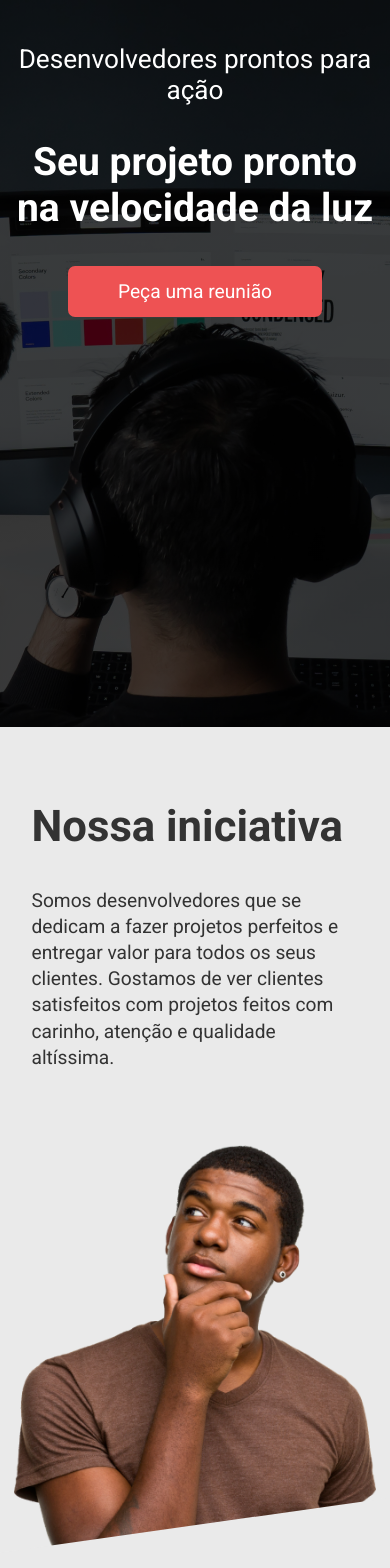
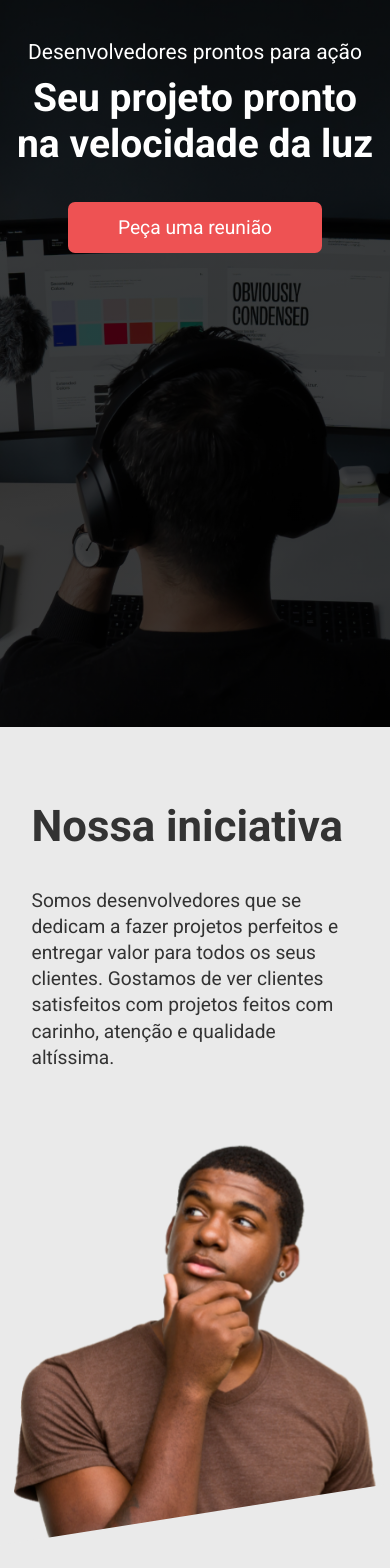
Before and after one commit to ManuCoutinho/meuFreela, a React (Vite) app: page / in a window 390 px wide. Shown: the part 120-1688 px from the top of the page. Built offline with nearby package versions, Linux system fonts and the light colour scheme.

Commit message:
:art: style: include css animations

```diff
--- a/src/components/Contacts/index.jsx
+++ b/src/components/Contacts/index.jsx
@@ -1,4 +1,4 @@
-import { useEffect, useState } from "react";
+import { useState } from "react";
 import { toast } from "react-toastify";
 import { Button } from "../Button";
 import { Input } from "../Input";
@@ -10,7 +10,7 @@ export function Contacts() {
 
   function handleOnInput(e) {
     e.preventDefault();
-    if (valueName !== "" && valueTel !== "" && valueTel.length >= 11) {
+    if (!valueName !== "" && valueTel !== "" && valueTel.length >= 11) {
       toast.success("Aguarde nosso contato!", {
         position: "bottom-right",
         autoClose: 4000,
@@ -72,7 +72,8 @@ export function Contacts() {
             type="submit"
             aria-label="peça uma reunião"
             text={"Peça uma reunião"}
-          ></Button>
+          >
+          </Button>
         </form>
       </div>
     </section>
--- a/src/components/Main/styles.module.scss
+++ b/src/components/Main/styles.module.scss
@@ -1,29 +1,28 @@
 @import "../../styles/base/variables";
 @import "../../styles/base/componets";
+@import "../../styles/base/animations";
 
 :root {
   @media (max-width: 780px) {
     .mainContainer {
-      background: linear-gradient(
-          rgba(0, 0, 0, 0.75) 0%,
-          rgba(0, 0, 0, 0.75) 100%
-        ),
-        url(#{$path}/imgMainBanner.webp) center;
       justify-content: center;
       align-items: center;
       text-align: center;
-      width: 100vw;
     }
 
     .mainSection {
       padding-left: 0;
       p {
-        padding: 0.5rem;
+        padding: 0 0.5rem;
+        font-size: 1.5rem;
+      }
+      h1 {
+        margin-top: 0.5rem;
       }
     }
   }
 
-  @media (max-width: 1080px) {
+  @media (max-width: 1360px) {
     .mainSection {
       padding-top: min(18.25rem, 10vh);
     }
@@ -48,23 +47,28 @@
   padding-left: 3.7rem;
   padding-top: max(18.25rem, 10vh);
   transition: filter 0.2s;
-  position: absolute;
 
   h1 {
     font-size: min(5rem, 10vw);
     line-height: inherit;
     margin-bottom: 2.5rem;
     display: block;
+    -webkit-animation: slideInBottom 0.5s cubic-bezier(0.25, 0.46, 0.45, 0.94) both;
+    animation: slideInBottom 0.5s cubic-bezier(0.25, 0.46, 0.45, 0.94) both;
   }
 
   p {
     font-size: 1.87rem;
     line-height: 2.19rem;
     display: block;
+    -webkit-animation: slideInTop 0.6s cubic-bezier(0.25, 0.46, 0.45, 0.94) both;
+    animation: slideInTop 0.6s cubic-bezier(0.25, 0.46, 0.45, 0.94) both;
   }
 
   button {
     @include buttonDefault(var(--red-200), var(--white));
+    -webkit-animation: slideInBottom 0.7s cubic-bezier(0.250, 0.460, 0.450, 0.940) both;
+    animation: slideInBottom 0.7s cubic-bezier(0.250, 0.460, 0.450, 0.940) both;
     &:hover {
       background: var(--red-300);
       filter: brightness(0.9);
--- a/src/components/MiddleSection/styles.module.scss
+++ b/src/components/MiddleSection/styles.module.scss
@@ -1,3 +1,5 @@
+@import "../../styles/base/animations";
+
 :root {
   @media (max-width: 768px) {
     .containerGrid {
@@ -11,7 +13,7 @@
     }
   }
 
-  @media (max-width: 670px) {
+  @media (max-width: 675px) {
     .containerSection::after {
       padding-bottom: 1rem;
     }
@@ -28,7 +30,7 @@
     }
   }
 
-  @media(max-width: 920px) and (min-width:769px){
+  @media (max-width: 920px) and (min-width: 769px) {
     .containerSection {
       padding-bottom: 3rem;
     }
@@ -52,8 +54,8 @@
 
 .containerSection {
   position: relative;
-  width:100vw;
-  &::before {
+  width: 100vw;
+  &::after {
     content: "";
     background-color: var(--gray-150);
     clip-path: polygon(0 46%, 100% 0%, 100% 100%, 0% 100%);
@@ -75,6 +77,8 @@
 .contentMiddle {
   padding-top: 5.37rem;
   margin: 0 auto;
+  -webkit-animation: slideInLeft 0.5s cubic-bezier(0.25, 0.46, 0.45, 0.94) both;
+  animation: slideInLeft 0.5s cubic-bezier(0.25, 0.46, 0.45, 0.94) both;
 
   h2 {
     font-size: 3.12rem;
@@ -92,8 +96,12 @@
 .imgMiddle {
   padding-top: 2.56rem;
   margin: 0 auto;
+  -webkit-animation: scaleInVerBottom 0.5s cubic-bezier(0.25, 0.46, 0.45, 0.94)
+    both;
+  animation: scaleInVerBottom 0.5s cubic-bezier(0.25, 0.46, 0.45, 0.94) both;
 
-  picture, img {
+  picture,
+  img {
     max-width: 100%;
     height: auto;
   }
--- /dev/null
+++ b/src/styles/base/_animations.scss
@@ -0,0 +1,56 @@
+
+@keyframes slideInLeft {
+  0% {
+    -webkit-transform: translateX(-1000px);
+            transform: translateX(-1000px);
+    opacity: 0;
+  }
+  100% {
+    -webkit-transform: translateX(0);
+            transform: translateX(0);
+    opacity: 1;
+  }
+}
+
+@keyframes slideInBottom {
+  0% {
+    -webkit-transform: translateY(1000px);
+            transform: translateY(1000px);
+    opacity: 0;
+  }
+  100% {
+    -webkit-transform: translateY(0);
+            transform: translateY(0);
+    opacity: 1;
+  }
+}
+
+@keyframes slideInTop {
+  0% {
+    -webkit-transform: translateY(-1000px);
+    transform: translateY(-1000px);
+    opacity: 0;
+  }
+  100% {
+    -webkit-transform: translateY(0);
+    transform: translateY(0);
+    opacity: 1;
+  }
+}
+
+@keyframes scaleInVerBottom {
+  0% {
+    -webkit-transform: scaleY(0);
+            transform: scaleY(0);
+    -webkit-transform-origin: 0% 100%;
+            transform-origin: 0% 100%;
+    opacity: 1;
+  }
+  100% {
+    -webkit-transform: scaleY(1);
+            transform: scaleY(1);
+    -webkit-transform-origin: 0% 100%;
+            transform-origin: 0% 100%;
+    opacity: 1;
+  }
+}
--- a/src/styles/style.scss
+++ b/src/styles/style.scss
@@ -1,3 +1,4 @@
 @use './vendor/_normalize';
 @use './base/_variables.scss';
+@use './base/_animations.scss';
 @use './base/_global.scss';
```
